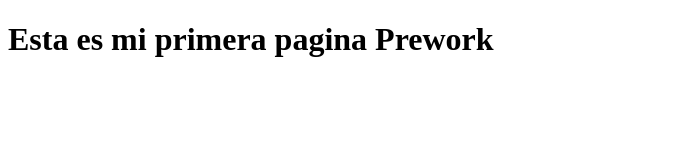
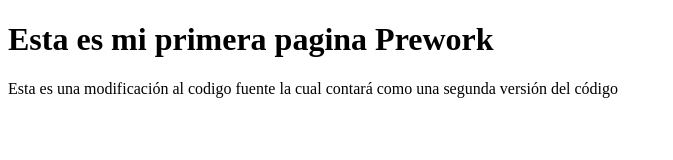
Before and after one commit to DanucoPlatzi/1.Prework, a plain HTML site: page index.html in a window 1280 px wide. Shown: the whole page, without its empty margins (0-673 px from the left). Drawn offline with Linux system fonts and the light colour scheme.

Commit message:
Second commit

```diff
--- a/index.html
+++ b/index.html
@@ -8,5 +8,6 @@
 </head>
 <body>
     <h1>Esta es mi primera pagina Prework</h1>
+    <p>Esta es una modificación al codigo fuente la cual contará como una segunda versión del código</p>
 </body>
 </html>
```
